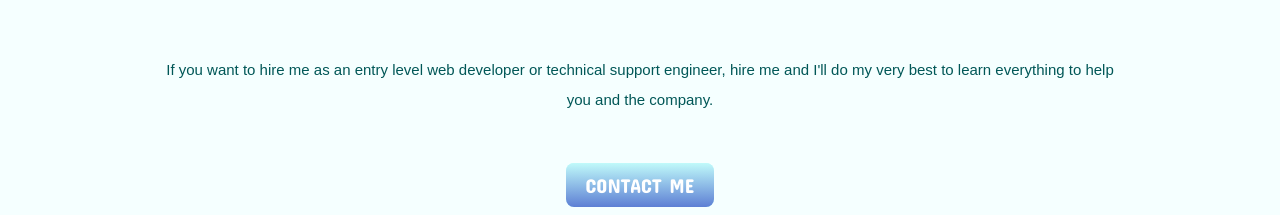
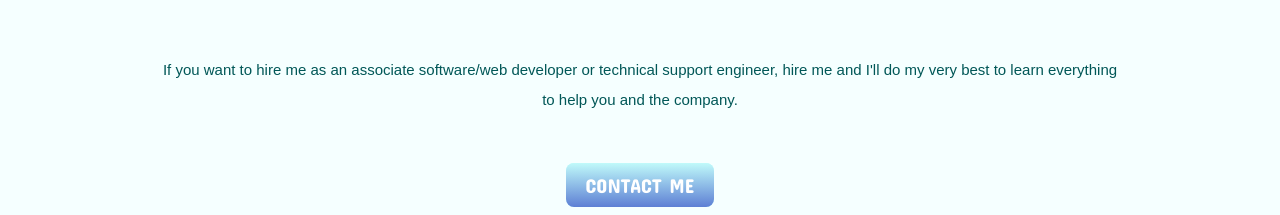
Before and after one commit to renzperenaGG/Renz-Perena, a plain HTML site: page index.html in a window 1280 px wide. Shown: the part 3272-3487 px from the top of the page. Drawn offline with Linux system fonts and the light colour scheme; a web font is replaced by a local one.

Commit message:
Edited contact quote

```diff
--- a/index.html
+++ b/index.html
@@ -78,7 +78,7 @@
 
     <div class="mycontact-container">
     <h2 class="subject-header-text">Get in touch</h2>
-    <p class="desc-text">If you want to hire me as an entry level web developer or technical support engineer, hire me and I'll do my very best to learn everything to help you and the company.</p>
+    <p class="desc-text">If you want to hire me as an associate software/web developer or technical support engineer, hire me and I'll do my very best to learn everything to help you and the company.</p>
     <a class="btn" href="mailto:renzperena@gmail.com">CONTACT ME</a>
 
     </div>
```
